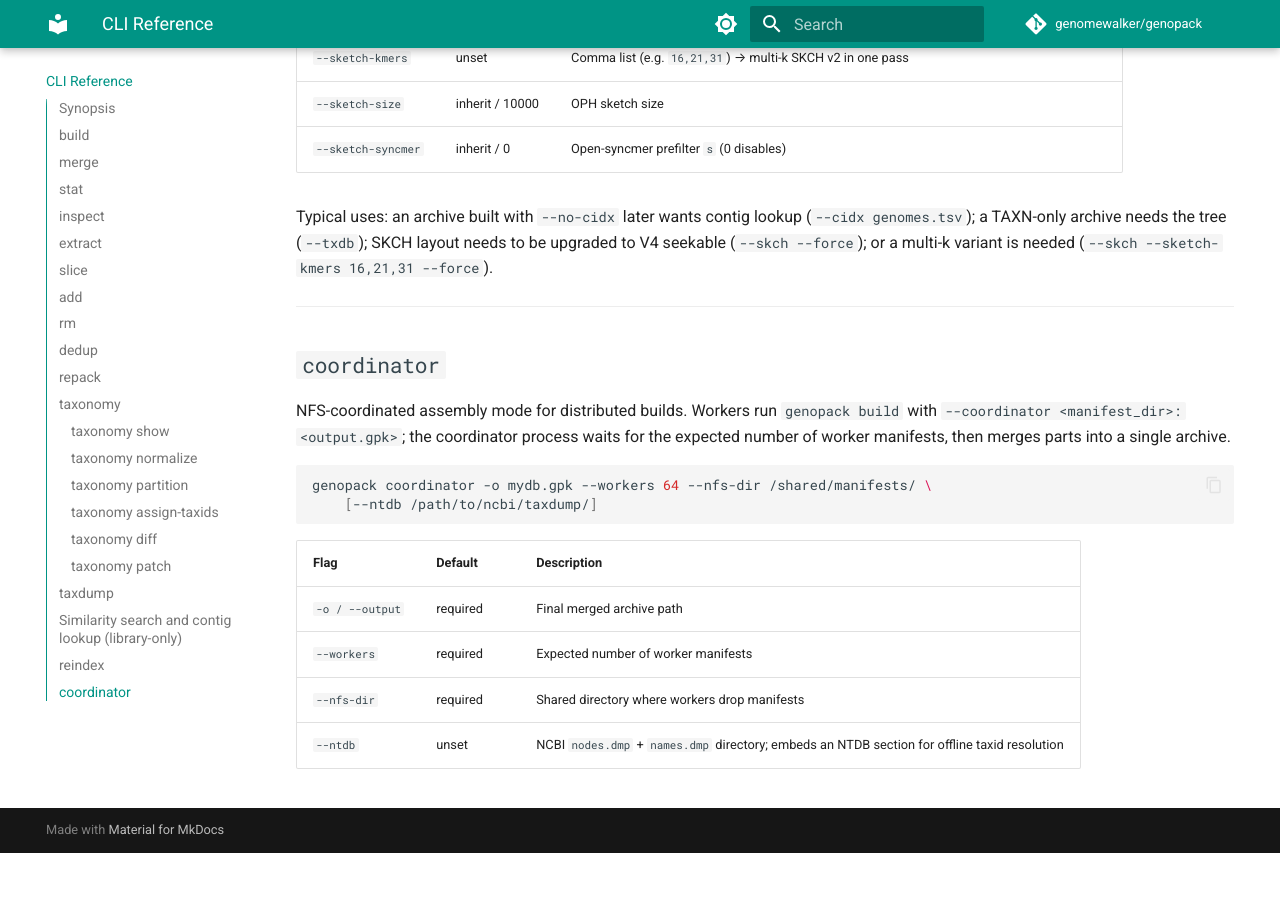
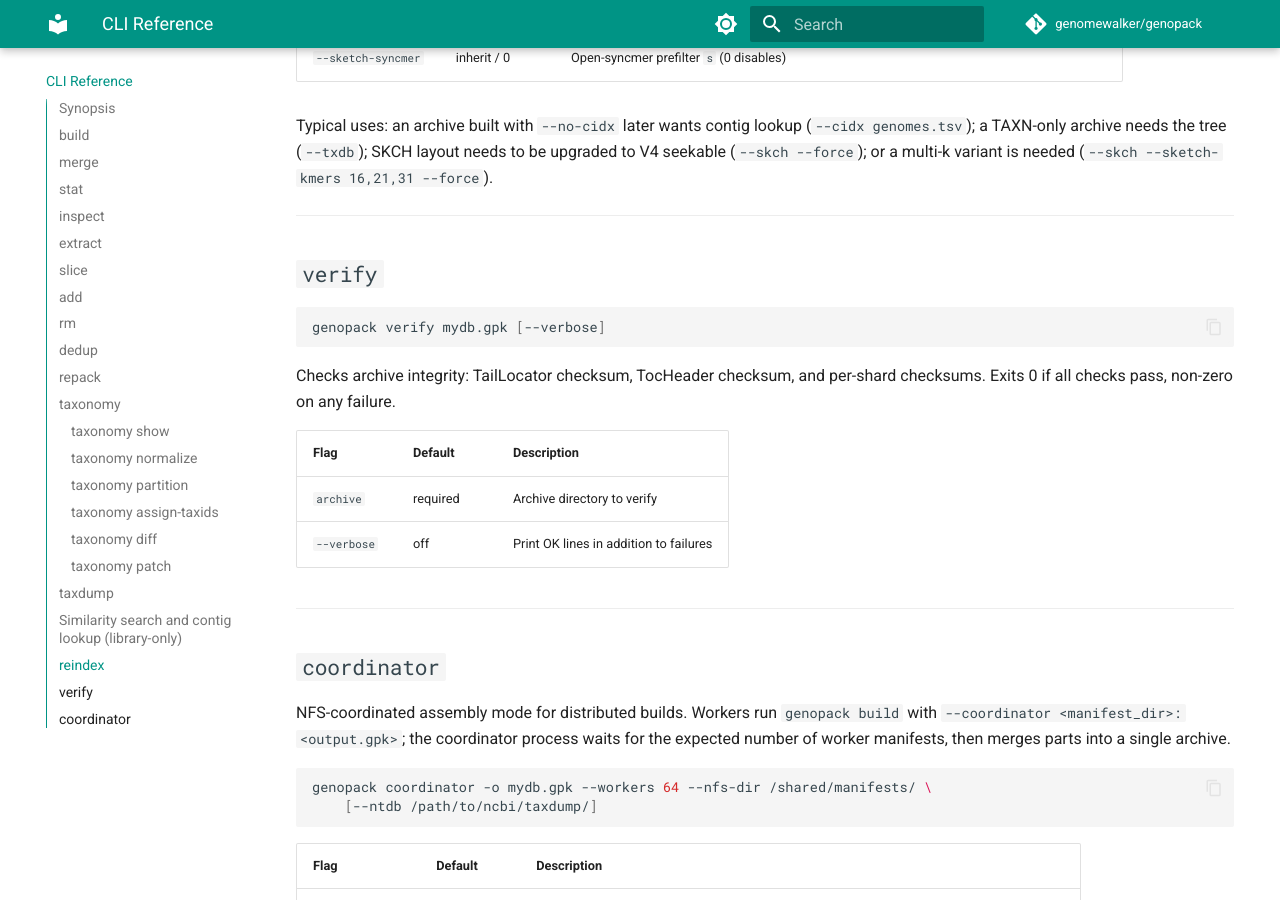
Before and after one commit to genomewalker/genopack, an MkDocs documentation site: the page built from docs/cli.md, in a window 1280 px wide and 900 px high, scrolled down 7864 px. Built offline with MkDocs 1.6.1 and Material for MkDocs 9.7.7, drawn with Linux system fonts in a browser that asks for light colours; comment, search, counter and statistics services are not loaded; before the commit the page ends 8717 px from its top, so only the background shows below that; some of the changed text lies outside the part shown.

Commit message:
docs: fix CLI flag defaults, extract/slice flags, add verify subcommand, fix DerepView API

````diff
--- a/docs/cli.md
+++ b/docs/cli.md
@@ -30,9 +30,9 @@
 | `--no-dict` | off | Disable shared dictionary training |
 | `--ref-dict` | off | Use first genome in each shard as reference content dictionary |
 | `--delta` | off | Compress non-reference blobs against first genome via zstd prefix |
-| `--mem-delta` | off | k=31 k-mer seeded exact-match encoding for highly similar shard groups |
-| `--2bit` | off | Pack nucleotides to 2 bits/base before zstd (~1.5–2× extra compression) |
-| `--no-cidx` | off | Skip CIDX contig index (recommended for >1M genomes) |
+| `--mem-delta` / `--no-mem-delta` | on | k=31 k-mer seeded exact-match encoding for highly similar shard groups |
+| `--2bit` / `--no-2bit` | on | Pack nucleotides to 2 bits/base before zstd (~1.5–2× extra compression) |
+| `--no-cidx` / `--cidx` | on (skip) | Skip CIDX contig index; pass `--cidx` to build it |
 | `--kmer-sort` / `--no-kmer-sort` | on | Sort genomes within each shard by kmer4 NN chain |
 | `--taxon-group` / `--no-taxon-group` | on | Group genomes into per-taxon shards (requires taxonomy column) |
 | `--taxon-rank` | `g` | Rank for grouping (`g` = genus, `f` = family) |
@@ -298,6 +296,21 @@
 
 ---
 
+## `verify`
+
+```bash
+genopack verify mydb.gpk [--verbose]
+```
+
+Checks archive integrity: TailLocator checksum, TocHeader checksum, and per-shard checksums. Exits 0 if all checks pass, non-zero on any failure.
+
+| Flag | Default | Description |
+|------|---------|-------------|
+| `archive` | required | Archive directory to verify |
+| `--verbose` | off | Print OK lines in addition to failures |
+
+---
+
 ## `coordinator`
 
 NFS-coordinated assembly mode for distributed builds. Workers run `genopack build` with `--coordinator <manifest_dir>:<output.gpk>`; the coordinator process waits for the expected number of worker manifests, then merges parts into a single archive.
````
Also changed, not shown: other parts of docs/cli.md (+2 -4 lines), README.md (+7 -6 lines).
